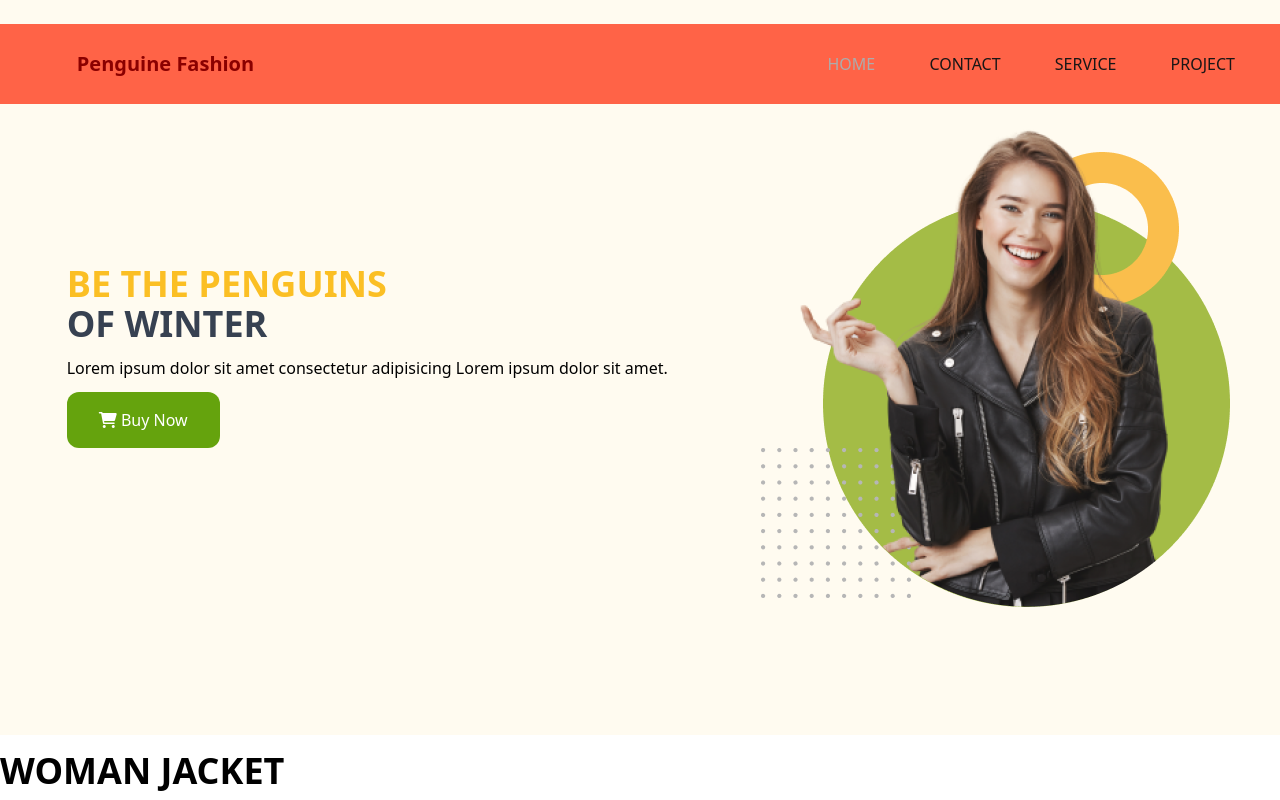
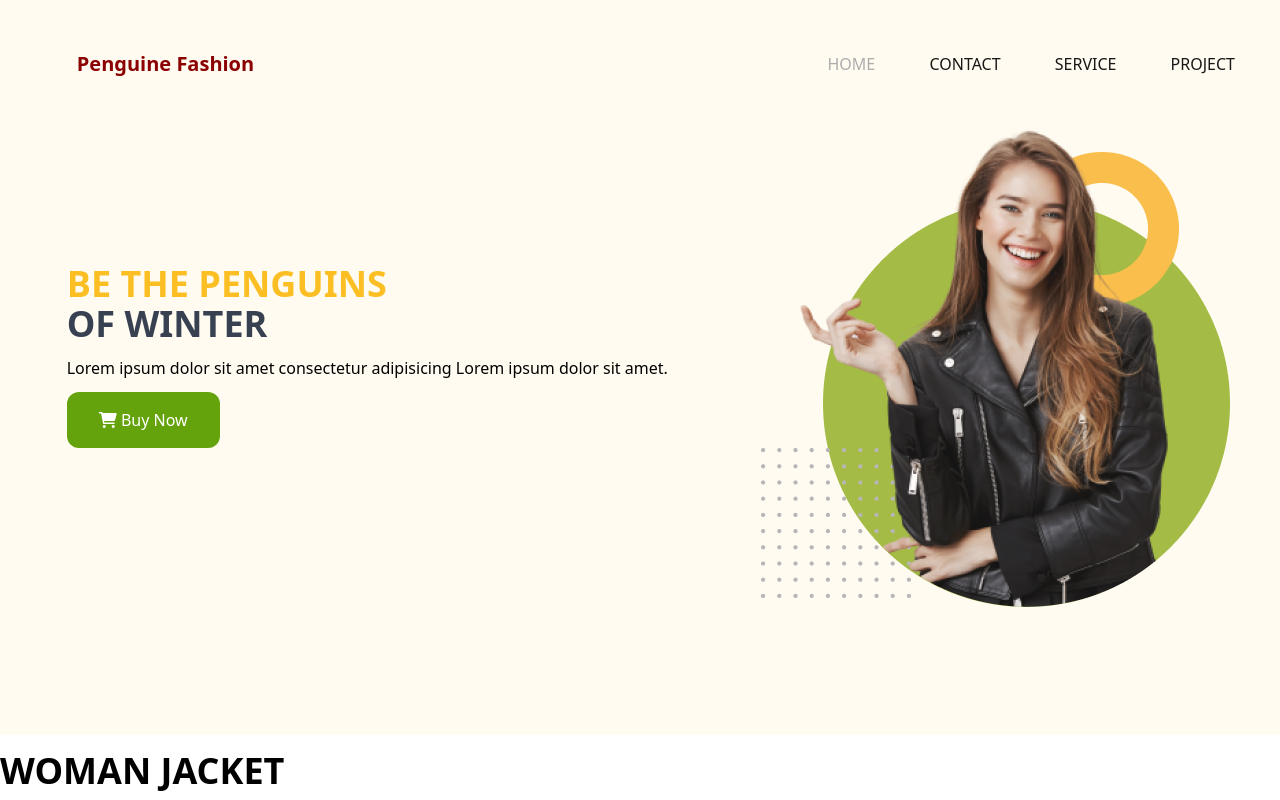
Before and after one commit to Ashrafullislam/Penguine-Fashion, a plain HTML site: page tailwind.html in a window 1280 px wide. Shown: the top 800 px of the page. Drawn offline with nearby package versions, Linux system fonts and the light colour scheme.

Commit message:
change the title

```diff
--- a/tailwind.css
+++ b/tailwind.css
@@ -12,7 +12,7 @@
 nav {
     width: 100%;
     height: 10vh;
-    background:tomato;
+    background:transparent;
 }
 
 
--- a/tailwind.html
+++ b/tailwind.html
@@ -4,7 +4,7 @@
     <meta charset="UTF-8">
     <meta http-equiv="X-UA-Compatible" content="IE=edge">
     <meta name="viewport" content="width=device-width, initial-scale=1.0">
-    <title>Tailwind Css First </title>
+    <title>Penguine Fashion </title>
 
     <!-- fontawesome cdn  -->
     <link rel="stylesheet" href="https://cdnjs.cloudflare.com/ajax/libs/font-awesome/6.1.2/css/all.min.css" integrity="sha512-1sCRPdkRXhBV2PBLUdRb4tMg1w2YPf37qatUFeS7zlBy7jJI8Lf4VHwWfZZfpXtYSLy85pkm9GaYVYMfw5BC1A==" crossorigin="anonymous" referrerpolicy="no-referrer" />
```
